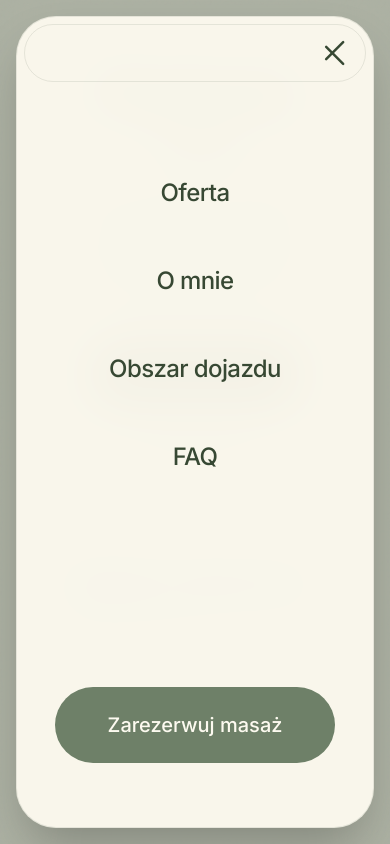
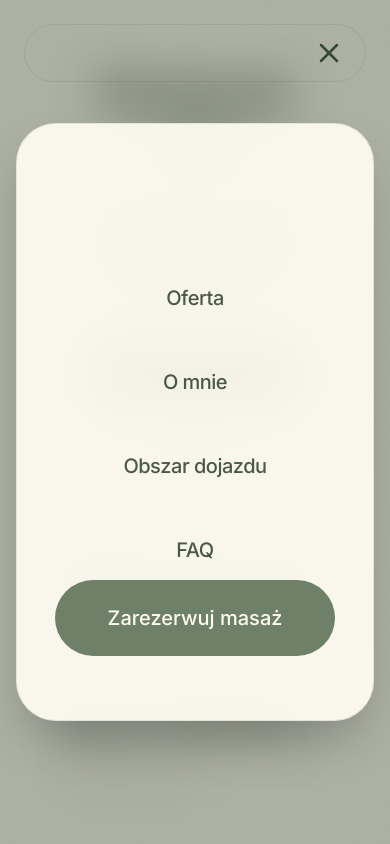
Before and after one commit to Inigo88/otulenie-website, a React (Vite) app: page / in a window 390 px wide. Both pictures are taken after a click on the button "Otwórz menu". Built offline with nearby package versions, Linux system fonts and the light colour scheme.

Commit message:
fix(navbar): achieve pixel-perfect 'X' morph symmetry and match typography exactly

```diff
--- a/specs/006-navbar-mobile/tasks.md
+++ b/specs/006-navbar-mobile/tasks.md
@@ -116,4 +116,14 @@
 
 ---
 
+## Phase 10: Pixel-Perfect Refinements
+
+**Purpose**: Achieving absolute visual and behavioral parity.
+
+- [x] T035 Implement GSAP-driven morph for hamburger lines in `Navbar.jsx`
+- [x] T036 Align `MobileMenu` typography to `text-xl` and stabilize GSAP staggering (B005)
+- [x] T037 Final behavioral verification in browser
+
+---
+
 ## Dependencies & Execution Order
--- a/src/components/MobileMenu.jsx
+++ b/src/components/MobileMenu.jsx
@@ -124,15 +124,17 @@ export default function MobileMenu({ isOpen, onClose, links }) {
     return (
         <div
             ref={modalRef}
+            className={`
+                fixed inset-0 z-60 flex items-center justify-center p-4 md:p-8
+                ${isOpen ? 'pointer-events-auto' : 'pointer-events-none invisible'}
+                transition-[visibility] duration-500
+            `}
             role="dialog"
             aria-modal="true"
-            aria-label="Menu mobilne"
-            className={`fixed inset-0 z-[60] flex flex-col p-4 transition-opacity duration-300 ${isOpen ? 'opacity-100' : 'opacity-0 pointer-events-none'}`}
-            onTransitionEnd={() => !isOpen && setIsVisible(false)}
+            aria-label="Menu nawigacyjne"
         >
-            {/* T006, T009, T013: Backdrop with Blur & Brand Tint */}
+            {/* US1, US2: Backdrop with Blur */}
             <div
-                ref={overlayRef}
                 className="absolute inset-0 bg-moss/40 backdrop-blur-xl"
                 onClick={onClose}
                 aria-hidden="true"
@@ -149,12 +151,12 @@ export default function MobileMenu({ isOpen, onClose, links }) {
                         <MagneticButton
                             as="a"
                             key={index}
-                            ref={el => linkRefs.current[index] = el}
+                            ref={el => { if (el) linkRefs.current[index] = el }}
                             href={link.href}
                             strength={0.2}
                             onClick={onClose}
                             className={`
-                                text-2xl font-sans font-medium text-moss no-underline hover:text-olive transition-colors tracking-tight
+                                text-xl font-sans font-medium text-moss/90 no-underline hover:text-moss transition-colors tracking-tight
                                 focus-visible:outline-none focus-visible:ring-2 focus-visible:ring-olive rounded-lg px-8 py-3
                                 bg-transparent shadow-none hover:shadow-none
                             `}
--- a/src/components/Navbar.jsx
+++ b/src/components/Navbar.jsx
@@ -19,6 +19,8 @@ export default function Navbar({ isHero = true, onNavigate }) {
     const [reducedMotion, setReducedMotion] = useState(false)
     const [isMenuOpen, setIsMenuOpen] = useState(false)
     const [isAnimating, setIsAnimating] = useState(false)
+    const lineTopRef = useRef(null)
+    const lineBottomRef = useRef(null)
 
     useEffect(() => {
         const mq = window.matchMedia('(prefers-reduced-motion: reduce)')
@@ -38,6 +40,37 @@ export default function Navbar({ isHero = true, onNavigate }) {
             ease: 'power3.inOut',
         })
     }, { dependencies: [isHero, reducedMotion], scope: navbarRef })
+
+    // B006: Precision Hamburger-to-X Morph
+    useGSAP(() => {
+        if (!lineTopRef.current || !lineBottomRef.current) return
+
+        if (isMenuOpen) {
+            // Morph to X
+            gsap.to(lineTopRef.current, {
+                attr: { x1: 8, y1: 8, x2: 24, y2: 24 },
+                duration: reducedMotion ? 0 : 0.6,
+                ease: "power3.out"
+            })
+            gsap.to(lineBottomRef.current, {
+                attr: { x1: 24, y1: 8, x2: 8, y2: 24 },
+                duration: reducedMotion ? 0 : 0.6,
+                ease: "power3.out"
+            })
+        } else {
+            // Morph to Hamburger
+            gsap.to(lineTopRef.current, {
+                attr: { x1: 6, y1: 10, x2: 26, y2: 10 },
+                duration: reducedMotion ? 0 : 0.6,
+                ease: "power3.out"
+            })
+            gsap.to(lineBottomRef.current, {
+                attr: { x1: 6, y1: 22, x2: 26, y2: 22 },
+                duration: reducedMotion ? 0 : 0.6,
+                ease: "power3.out"
+            })
+        }
+    }, { dependencies: [isMenuOpen, reducedMotion], scope: navbarRef })
 
     const links = [
         { label: 'Oferta', href: '/oferta' },
@@ -125,27 +158,19 @@ export default function Navbar({ isHero = true, onNavigate }) {
                             >
                                 {/* Top Line */}
                                 <line
-                                    x1="4" y1="8" x2="28" y2="8"
+                                    ref={el => { if (el) lineTopRef.current = el }}
+                                    x1="6" y1="10" x2="26" y2="10"
                                     stroke="currentColor"
                                     strokeWidth="2.5"
                                     strokeLinecap="round"
-                                    className={`transition-all duration-500 origin-center ${isMenuOpen ? 'rotate-45 translate-y-[8px]' : ''}`}
                                 />
-                                {/* Middle Line */}
+                                {/* Bottom Line */}
                                 <line
-                                    x1="4" y1="16" x2="28" y2="16"
+                                    ref={el => { if (el) lineBottomRef.current = el }}
+                                    x1="6" y1="22" x2="26" y2="22"
                                     stroke="currentColor"
                                     strokeWidth="2.5"
                                     strokeLinecap="round"
-                                    className={`transition-all duration-500 ${isMenuOpen ? 'opacity-0 -translate-x-4' : 'opacity-100'}`}
-                                />
-                                {/* Bottom Line */}
-                                <line
-                                    x1="4" y1="24" x2="28" y2="24"
-                                    stroke="currentColor"
-                                    strokeWidth="2.5"
-                                    strokeLinecap="round"
-                                    className={`transition-all duration-500 origin-center ${isMenuOpen ? '-rotate-45 -translate-y-[8px]' : ''}`}
                                 />
                             </svg>
                         </button>
```
